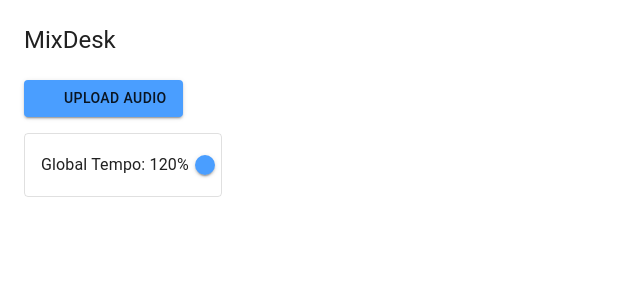
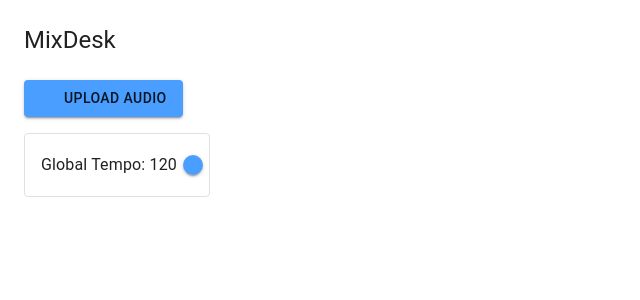
Before and after one commit to binaryfoundry/mixdesk, a React (Vite) app: page / in a window 1280 px wide. Shown: the top 300 px of the page, without its empty margins (0-640 px from the left). Built offline with nearby package versions, Linux system fonts and the light colour scheme; some icons are missing.

Commit message:
Fix Tempo Control Display

```diff
--- a/src/components/TempoControl.tsx
+++ b/src/components/TempoControl.tsx
@@ -18,7 +18,7 @@ export function TempoControl({ tempo, onChange }: TempoControlProps) {
       mb: 2
     }}>
       <Typography variant="body1" sx={{ minWidth: '100px' }}>
-        Global Tempo: {tempo}%
+        Global Tempo: {tempo}
       </Typography>
       <Slider
         value={tempo}
```
